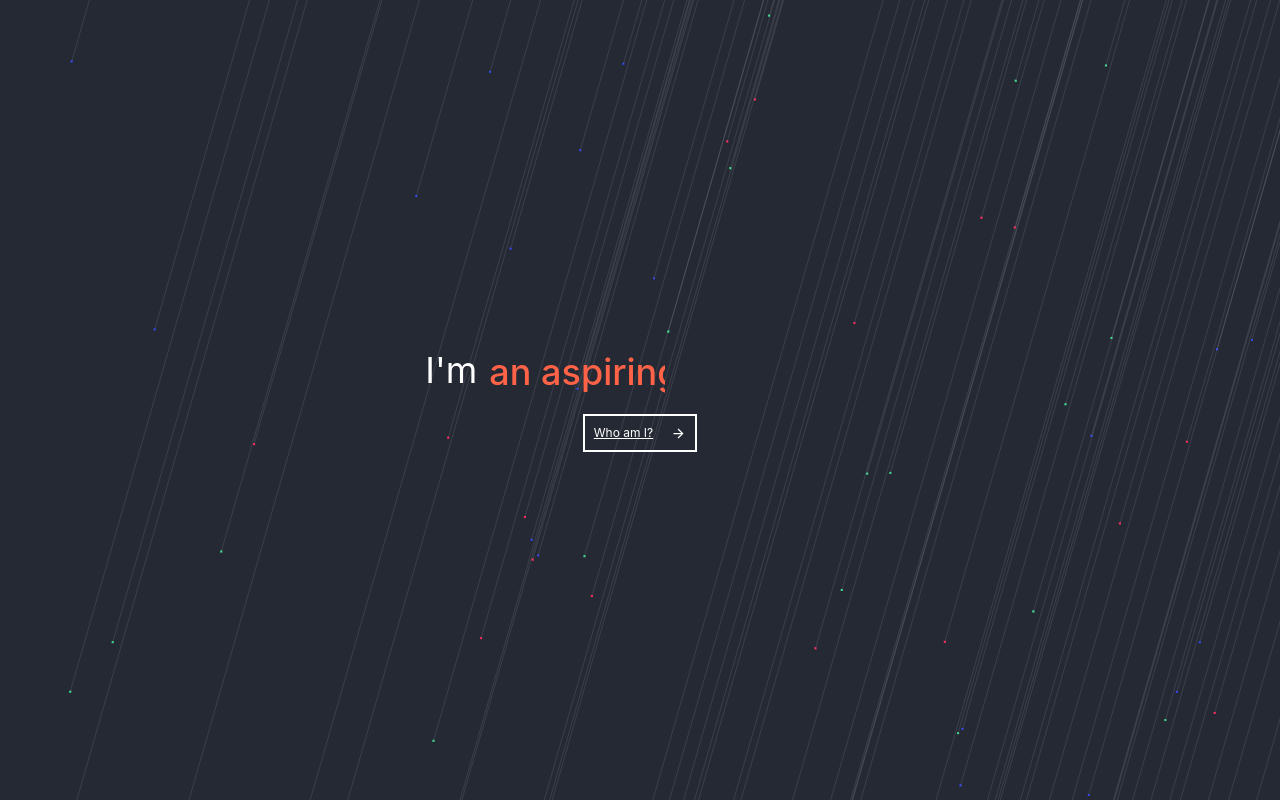
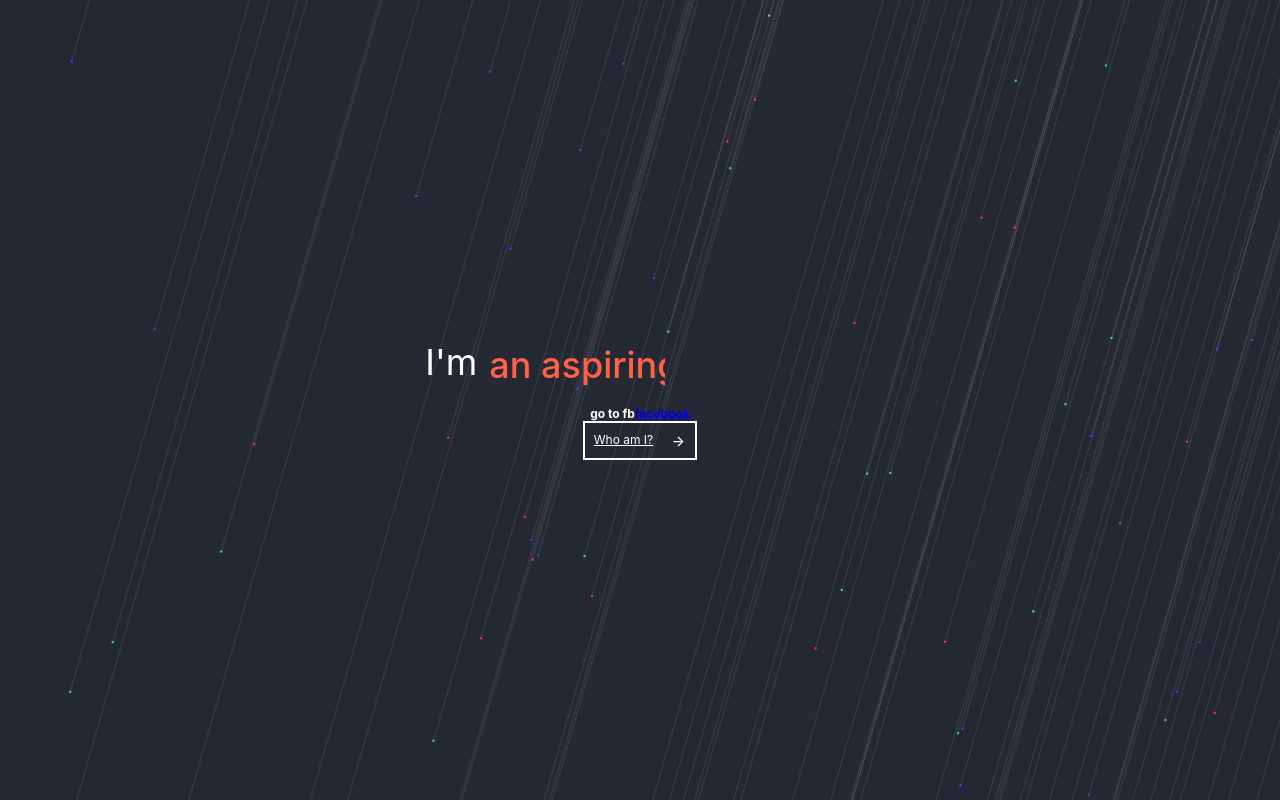
Before and after one commit to mfahad017/portfolio, a React (Create React App) app: page / in a window 1280 px wide. Built offline with nearby package versions, Linux system fonts and the light colour scheme.

Commit message:
history.push ===>> react router link v3

```diff
--- a/src/Components/HomeHeader/HomeHeader.jsx
+++ b/src/Components/HomeHeader/HomeHeader.jsx
@@ -12,6 +12,10 @@ function HomeHeader() {
                     <li><span>an aspiring web developer</span></li>
                 </ul>
             </div>
+            <h1>
+                go to fb
+                <a href="www.facebook.com">facebook</a>
+            </h1>
             <Link to="/about" className="homeHeader_button">
                 <span className="homeHeader_button-text">Who am I?</span>
                 <span ><Buttonarrow className="homeHeader_button-arrow"/></span>
```
